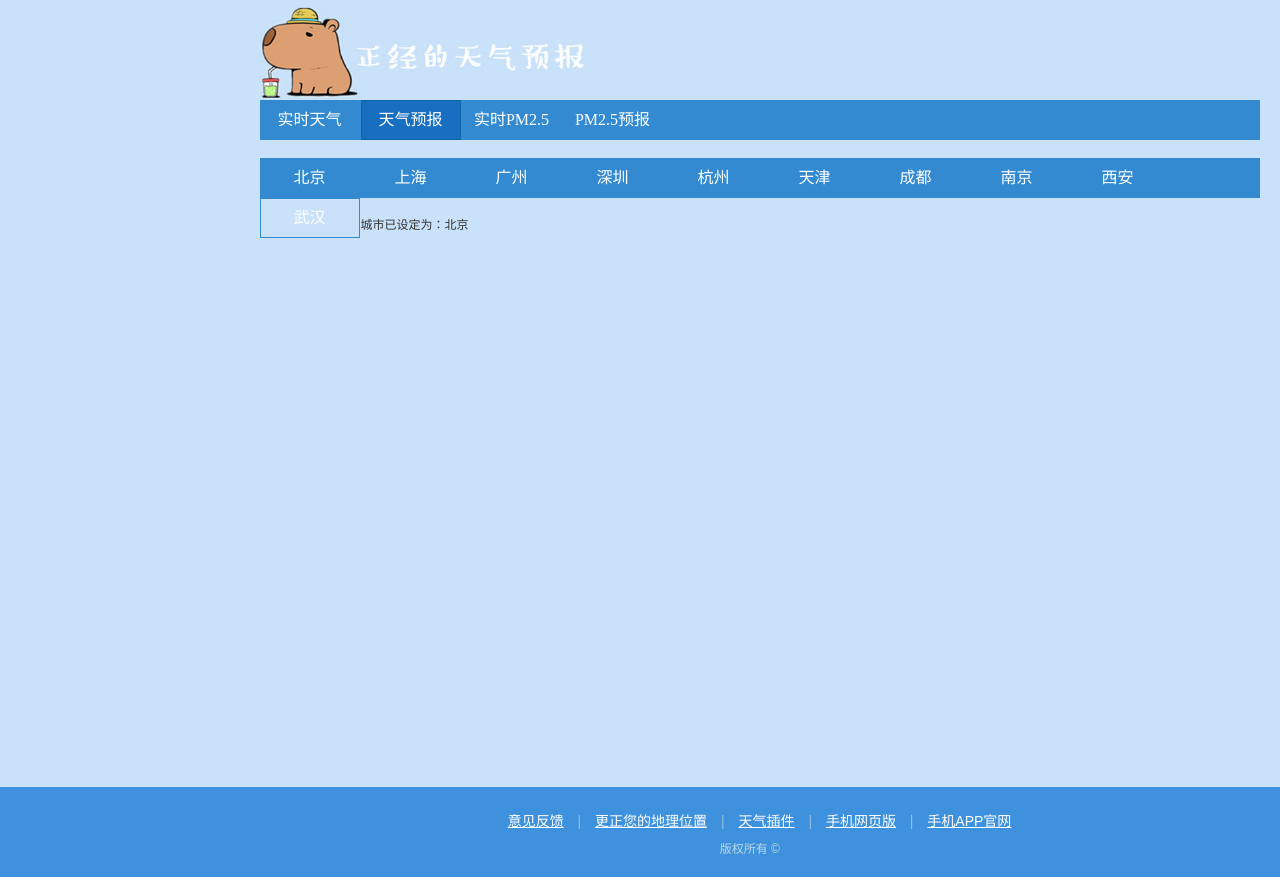
After one commit to Smlight/cnsoft_PM2.5, a Django app: page /tqpred/ in a window 1280 px wide; the page is wider, and only the part inside the window is pictured. The commit adds this page. Run offline with Django 3.2, Linux system fonts and the light colour scheme.

Commit message:
bug fixed

```diff
--- a/AirMatters/AirMatters/urls.py
+++ b/AirMatters/AirMatters/urls.py
@@ -17,14 +17,15 @@ from django.conf.urls import url
 from django.conf import settings
 from django.contrib import admin
 from django.conf.urls.static import static
-from weather.views import redi, tq, pm25, pm25prediction
+from weather.views import redi, tq, tqpred, pm25, pm25pred
 
 urlpatterns = [
     url(r'^admin/', admin.site.urls),
     url(r'^$', redi, name="webroot"),
     url(r'^tq/$', tq, name="tq"),
+    url(r'^tqpred/$', tqpred, name="tqpred"),
     url(r'^pm25/$', pm25, name="pm25"),
-    url(r'^pm25prediction/$', pm25prediction, name="pm25prediction"),
+    url(r'^pm25pred/$', pm25pred, name="pm25pred"),
 ]
 
 urlpatterns += static(settings.STATIC_URL, document_root=settings.STATIC_ROOT)
--- a/AirMatters/static/css/global.css
+++ b/AirMatters/static/css/global.css
@@ -138,15 +138,6 @@ input::-ms-clear {
 
 .mb10 {
     margin-bottom: 10px
-}
-
-.head_w .tsch_inbox, .head_w .tsch_btn1, .head_w .tsch_btn2, .nav_mod, .nav_mod .n_r, .nav_mod li.first_item a, .nav_mod .lnktools .add2fav, .myfollow .title, .myfollow .title .arrow, .myfollow .layer .tq_select .btn_dz_del, .city_t .areas .more .arrow, .footer .wp .p2 .back_index {
-    background: url(../images/global-141121.png) no-repeat
-}
-
-.ie8 .myfollow .layer .operate .wydz, .ie7 .myfollow .layer .operate .wydz, .ie6 .myfollow .layer .operate .wydz, .ie8 .myfollow .layer .tq_select .btn_dz_add, .ie7 .myfollow .layer .tq_select .btn_dz_add, .ie6 .myfollow .layer .tq_select .btn_dz_add, .ie8 .myfollow .layer .tq_select .confirm, .ie7 .myfollow .layer .tq_select .confirm, .ie6 .myfollow .layer .tq_select .confirm, .ie8 .myfollow .layer .tq_select .cancel, .ie7 .myfollow .layer .tq_select .cancel, .ie6 .myfollow .layer .tq_select .cancel {
-    background-image: url(../images/btn-empty140721.png);
-    background-repeat: no-repeat
 }
 
 .container {
@@ -334,13 +325,13 @@ input::-ms-clear {
     display: inline;
     font-size: 16px;
     padding-right: 1px;
-    width: 90px;
+    width: 100px;
     overflow: hidden
 }
 
 .nav_mod li a {
     display: block;
-    width: 88px;
+    width: 98px;
     height: 38px;
     line-height: 2.4;
     border: 1px solid #338ad1;
--- a/AirMatters/templates/base.html
+++ b/AirMatters/templates/base.html
@@ -27,25 +27,42 @@
             </span>
         </div>
     </div><!-- /head_w -->
-    <div class="wrap" id="wrap"><!-- nav_mod -->
+    <div class="wrap" id="wrap">
+        <!-- nav_mod -->
         <div class="nav_mod">
             <ul>
                 <li class="first_item">
-                    <a class=" {% block nav1 %}{% endblock %}" rel="nofollow"
-                       href={% url "tq" %}> 实时天气 </a><i></i>
+                    <a class=" {% block nav1 %}{% endblock %}" href="/tq/?city={{ city_str }}"> 实时天气 </a>
                 </li>
                 <li>
-                    <a class=" {% block nav2 %}{% endblock %}" rel="nofollow" href="/pm25"> PM2.5专区 </a><i></i>
+                    <a class=" {% block nav2 %}{% endblock %}" href="/tqpred/?city={{ city_str }}"> 天气预报 </a>
                 </li>
                 <li>
-                    <a class=" {% block nav3 %}{% endblock %}" rel="nofollow"
-                       href="/tianqi"> 多日预报 </a><i></i>
+                    <a class=" {% block nav3 %}{% endblock %}" href="/pm25/?city={{ city_str }}"> 实时PM2.5 </a>
+                </li>
+                <li>
+                    <a class=" {% block nav4 %}{% endblock %}" href="/pm25pred/?city={{ city_str }}"> PM2.5预报 </a>
                 </li>
             </ul>
         </div>
+        <!-- /nav_mod -->
+        <br/>
+        <div class="nav_mod">
+            <ul>
+                <li><a href="?city=Beijing">北京</a></li>
+                <li><a href="?city=Shanghai">上海</a></li>
+                <li><a href="?city=Guangzhou">广州</a></li>
+                <li><a href="?city=Shenzhen">深圳</a></li>
+                <li><a href="?city=Hangzhou">杭州</a></li>
+                <li><a href="?city=Tianjin">天津</a></li>
+                <li><a href="?city=Chengdu">成都</a></li>
+                <li><a href="?city=Nanjing">南京</a></li>
+                <li><a href="?city=Xian">西安</a></li>
+                <li><a href="?city=Wuhan">武汉</a></li>
+            </ul>
+        </div>
+        <br/>
         {% block content %}{% endblock %}
-    </div><!-- /nav_mod -->
-
     </div><!-- end of div.wrap-->
     <div class="footer">
         <div class="wp">
--- a/AirMatters/templates/pm25.html
+++ b/AirMatters/templates/pm25pred.html
@@ -1,7 +1,7 @@
 {% extends "base.html" %}
 
-{% block title %}PM2.5专区{% endblock %}
-{% block nav2 %}current{% endblock %}
+{% block title %}PM2.5预报{% endblock %}
+{% block nav4 %}current{% endblock %}
 
 {% block content %}
     {{ city_note }} <br/>
--- a/AirMatters/templates/tq.html
+++ b/AirMatters/templates/tq.html
@@ -5,7 +5,6 @@
 
 {% block content %}
     {% ifequal status_note 'OK' %}
-        <a href="?city=nanjing">nanjing</a><br/>
         {{ city_note }} <br/>
         更新时间：{{ now.time }} <br/>
         天气：{{ now.cond }} <br/>
--- /dev/null
+++ b/AirMatters/templates/tqpred.html
@@ -0,0 +1,22 @@
+{% extends "base.html" %}
+
+{% block title %}天气预报{% endblock %}
+{% block nav2 %}current{% endblock %}
+
+{% block content %}
+{#    {% ifequal status_note 'OK' %}#}
+        {{ city_note }} <br/>
+{#        更新时间：{{ now.time }} <br/>#}
+{#        天气：{{ now.cond }} <br/>#}
+{#        湿度：{{ now.hum }} <br/>#}
+{#        气压：{{ now.pres }} <br/>#}
+{#        温度：{{ now.tmp }} <br/>#}
+{#        能见度：{{ now.vis }} <br/>#}
+{#        {{ now.wind_dir }}{{ now.wind_sc }}级 <br/>#}
+{#        AQI：{{ now.aqi }}  {{ now.aqi_str }} <br/>#}
+{#        PM2.5：{{ now.pm25 }} <br/>#}
+{#        <pre>{{ suggest }} </pre>#}
+{#    {% else %}#}
+{#        {{ status_note }}#}
+{#    {% endifequal %}#}
+{% endblock %}
--- a/AirMatters/weather/views.py
+++ b/AirMatters/weather/views.py
@@ -104,6 +104,12 @@ def tq(request):
         return render(request, 'tq.html', {'status_note': status_note, 'city_str': city_str})
 
 
+def tqpred(request):
+    city_str = request.GET.get('city')
+    city_str, city_note = deteCity(city_str)
+    return render(request, 'tqpred.html', {'city_str': city_str, 'city_note': city_note})
+
+
 urban_str = "http://urbanair.msra.cn/U_Air/ChangeCity"
 CITYS_UID = {u'Beijing': u'001', u'Shanghai': u'002', u'Guangzhou': u'009', u'Shenzhen': u'004', u'Hangzhou': u'261',
              u'Tianjin': u'006', u'Chengdu': u'008', u'Nanjing': u'050', u'Xian': u'138', u'Wuhan': u'003'}
@@ -142,7 +148,7 @@ def pm25(request):
 ubpred_str = "http://urbanair.msra.cn/U_Air/GetPredictionV3"
 
 
-def pm25prediction(request):
+def pm25pred(request):
     # HTTP requests in this function should be changed into asynchronous operation
     # global pred
     city_str = request.GET.get('city')
@@ -167,4 +173,5 @@ def pm25prediction(request):
             pred.pm25 = int(temp)
         l.append(pred)
         pred.save()
-    return render(request, 'pm25.html', {'city_str': city_str, 'city_note': city_note, 'time': rightTime, 'list': l})
+    return render(request, 'pm25pred.html',
+                  {'city_str': city_str, 'city_note': city_note, 'time': rightTime, 'list': l})
```
Lines whose indentation alone changed are shown as unchanged.
